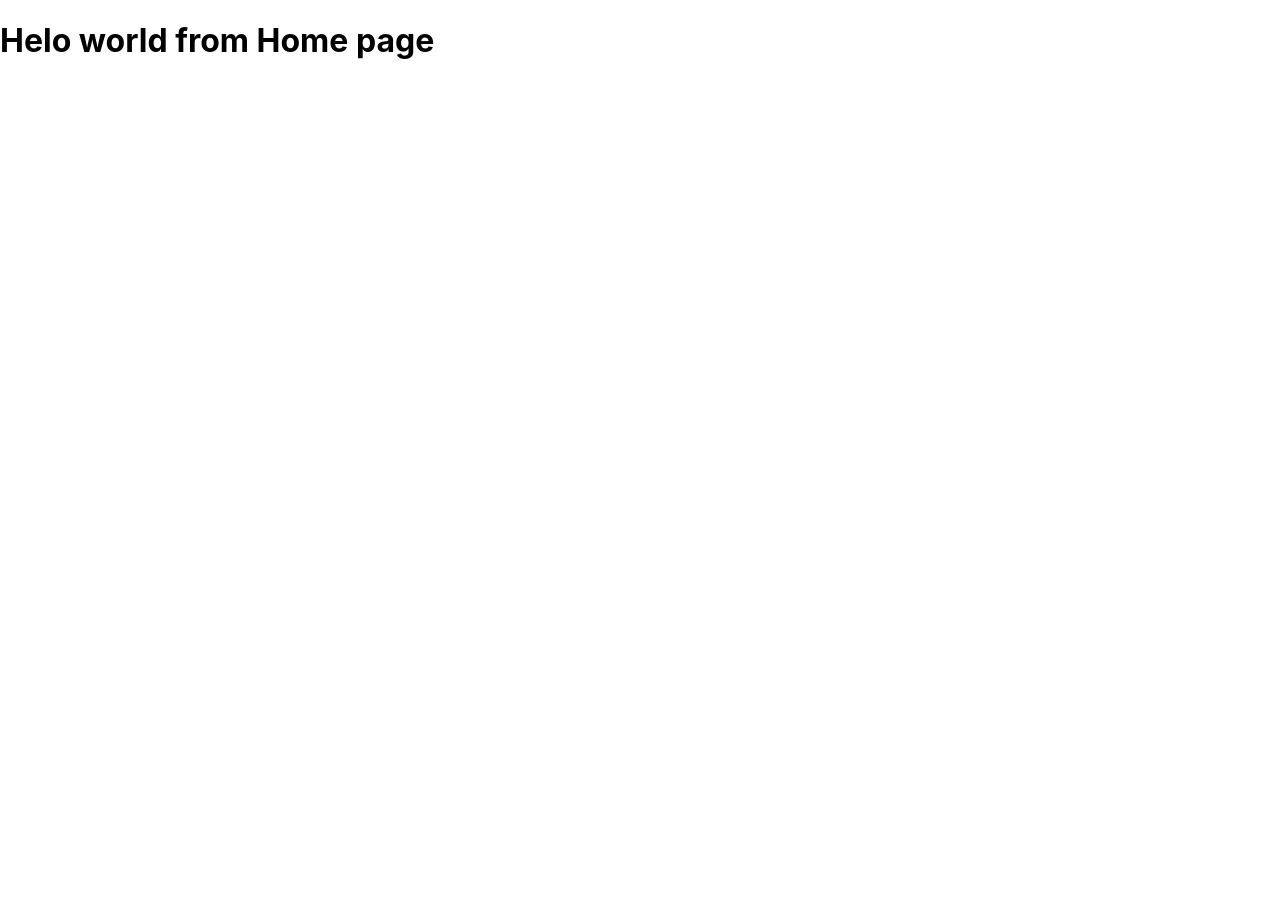
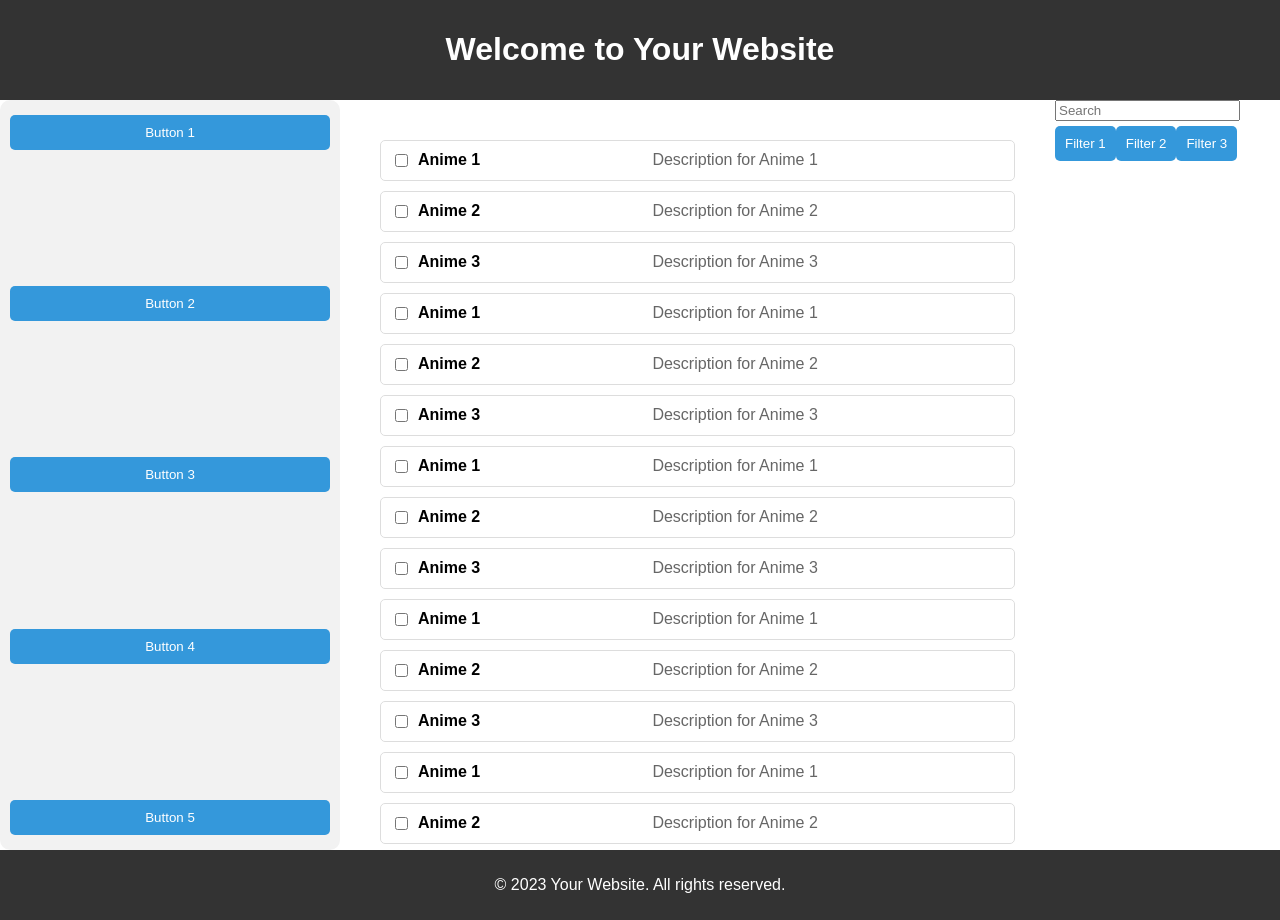
Before and after one commit to Maurice-Yu/personal-website, a React (Create React App) app in the folder myanimelistfe/: page / in a window 1280 px wide. Before the commit the page ends 800 px from the top, so only its background shows below. Built offline with nearby package versions, Linux system fonts and the light colour scheme.

Commit message:
finished FE for pages

```diff
--- a/myanimelistfe/src/App.js
+++ b/myanimelistfe/src/App.js
@@ -5,13 +5,14 @@ import {Login} from './pages/Login'
 import {NotFound} from './pages/NotFound'
 import {BrowserRouter as Router,Routes,Route, useRoutes} from 'react-router-dom';
 import RoutesMap from './RoutesMap.js';
+
 function App() {
   return (
     <Router>
     <Routes>
     <Route path="/" element={<Home />}/>
     <Route path="/login" element={<Login />}/>
-    <Route element={<NotFound />}/>
+    <Route path ="/test" element={<NotFound />}/>
     {/* <Route path="/home">
         <Home />
     </Route>
--- /dev/null
+++ b/myanimelistfe/src/css/Home.css
@@ -0,0 +1,93 @@
+body {
+    margin: 0;
+    font-family: Arial, sans-serif;
+    display: flex;
+    flex-direction: column;
+    min-height: 100vh;
+  }
+
+  header {
+    background-color: #333;
+    color: white;
+    padding: 10px;
+    text-align: center;
+  }
+
+  .flex-container {
+    display: flex;
+    flex: 1;
+    flex-direction: column; /* Change to column layout */
+  }
+
+  .main-content {
+    flex: 1;
+    display: flex; /* Use flex layout */
+    justify-content: space-between; /* Vertically center the content */
+  }
+
+  .left-column {
+    display: flex;
+    flex-direction: column;
+    justify-content: space-between;
+    background-color: #f2f2f2;
+    padding: 10px;
+    border-radius: 10px;
+    width: 25%;
+  }
+  .right-column {
+    display: flex;
+    flex-direction: column;
+    flex: 1;
+  }
+  .button {
+    background-color: #3498db;
+    color: white;
+    border: none;
+    padding: 10px;
+    margin: 5px 0;
+    text-align: center;
+    border-radius: 5px;
+    cursor: pointer;
+  }
+
+  .button:hover {
+    background-color: #2980b9;
+  }
+  .anime-entry {
+    display: flex;
+    align-items: center;
+    padding: 10px;
+    border: 1px solid #ddd;
+    border-radius: 5px;
+    margin-bottom: 10px;
+  }
+  .checkbox {
+    margin-right: 10px;
+  }
+
+  .title {
+    flex: 2;
+    font-weight: bold;
+  }
+
+  .description {
+    flex: 3;
+    color: #666;
+  }
+  footer {
+    background-color: #333;
+    color: white;
+    padding: 10px;
+    text-align: center;
+  }
+  .anime-list {
+    flex: 3;
+    padding: 20px;
+    overflow-y: auto; /* Enable vertical scrolling if needed */
+  }
+  .anime-list-container {
+    flex: 3;
+    padding: 20px;
+    overflow-y: auto; /* Enable vertical scrolling if needed */
+    max-height: calc(100vh - 90px); /* Subtract header and footer heights */
+  }
--- /dev/null
+++ b/myanimelistfe/src/css/Login.css
@@ -0,0 +1,7 @@
+.main_login_page
+{
+    display: flex;
+    justify-content: center;
+    align-items: center;
+    height: 800px;
+}
--- a/myanimelistfe/src/pages/Home.js
+++ b/myanimelistfe/src/pages/Home.js
@@ -1,6 +1,130 @@
+import "../css/Home.css";
+function Header() {
+    return (
+      <header>
+        <h1>Welcome to Your Website</h1>
+      </header>
+    );
+  }
+  function Footer() {
+    return (
+      <footer>
+        <p>&copy; {new Date().getFullYear()} Your Website. All rights reserved.</p>
+      </footer>
+    );
+  }
+
+  function LeftColumn() {
+    return (
+      <div className="left-column">
+        <button className="button">Button 1</button>
+        <button className="button">Button 2</button>
+        <button className="button">Button 3</button>
+        <button className="button">Button 4</button>
+        <button className="button">Button 5</button>
+      </div>
+    );
+  }
+  function SearchBar() {
+    return (
+      <div className="search-bar">
+        <input type="text" placeholder="Search" />
+      </div>
+    );
+  }
+
+  function SearchFilters() {
+    return (
+      <div className="search-buttons">
+        <button className="button">Filter 1</button>
+        <button className="button">Filter 2</button>
+        <button className="button">Filter 3</button>
+        {/* Add more filter buttons if needed */}
+      </div>
+    );
+  }
+  function AnimeEntry({ title, description }) {
+    return (
+      <div className="anime-entry">
+        <input type="checkbox" className="checkbox" />
+        <div className="title">{title}</div>
+        <div className="description">{description}</div>
+      </div>
+    );
+  }
+  function AnimeList() {
+    const animeEntries = [
+      { title: 'Anime 1', description: 'Description for Anime 1' },
+      { title: 'Anime 2', description: 'Description for Anime 2' },
+      { title: 'Anime 3', description: 'Description for Anime 3' },
+      { title: 'Anime 1', description: 'Description for Anime 1' },
+      { title: 'Anime 2', description: 'Description for Anime 2' },
+      { title: 'Anime 3', description: 'Description for Anime 3' },
+      { title: 'Anime 1', description: 'Description for Anime 1' },
+      { title: 'Anime 2', description: 'Description for Anime 2' },
+      { title: 'Anime 3', description: 'Description for Anime 3' },
+      { title: 'Anime 1', description: 'Description for Anime 1' },
+      { title: 'Anime 2', description: 'Description for Anime 2' },
+      { title: 'Anime 3', description: 'Description for Anime 3' },
+      { title: 'Anime 1', description: 'Description for Anime 1' },
+      { title: 'Anime 2', description: 'Description for Anime 2' },
+      { title: 'Anime 3', description: 'Description for Anime 3' },
+      { title: 'Anime 1', description: 'Description for Anime 1' },
+      { title: 'Anime 2', description: 'Description for Anime 2' },
+      { title: 'Anime 3', description: 'Description for Anime 3' },
+      { title: 'Anime 1', description: 'Description for Anime 1' },
+      { title: 'Anime 2', description: 'Description for Anime 2' },
+      { title: 'Anime 3', description: 'Description for Anime 3' },
+      { title: 'Anime 1', description: 'Description for Anime 1' },
+      { title: 'Anime 2', description: 'Description for Anime 2' },
+      { title: 'Anime 3', description: 'Description for Anime 3' },
+      { title: 'Anime 1', description: 'Description for Anime 1' },
+      { title: 'Anime 2', description: 'Description for Anime 2' },
+      { title: 'Anime 3', description: 'Description for Anime 3' },
+      // Add more anime entries as needed
+    ];
+
+    return (
+      <div className="anime-list">
+        {animeEntries.map((entry, index) => (
+          <AnimeEntry key={index} title={entry.title} description={entry.description} />
+        ))}
+      </div>
+    );
+  }
+  function MainContent() {
+    return (
+        <div className="main-content">
+          <div style={{ display: 'flex', flex: 2 }}>
+            <LeftColumn />
+            <div className="anime-list-container">
+              <AnimeList />
+            </div>
+            <RightColumn />
+          </div>
+        </div>
+      );
+    }
+  function RightColumn() {
+    return (
+      <div className="right-column">
+        <SearchBar />
+        <SearchFilters />
+      </div>
+    );
+  }
+
+
+
 export const Home = () =>
 {
     return (
-        <h1>Helo world from Home page</h1>
-    );
+
+        <div className="flex-container">
+        <Header />
+        <MainContent />
+        <Footer />
+      </div>
+
+        );
 }
--- a/myanimelistfe/src/pages/Login.js
+++ b/myanimelistfe/src/pages/Login.js
@@ -1,6 +1,51 @@
+import "../css/Login.css";
+import { redirect } from "react-router-dom";
+import React, { useState } from 'react';
+import { useEffect } from 'react';
+import { Route, Routes, useNavigate} from 'react-router-dom';
 export const Login= ()=> {
+  const navigate = useNavigate();
+  const [username, setUsername] = useState('');
+  const [password, setPassword] = useState('');
+  const handleUsernameChange = (event) => {
+    setUsername(event.target.value);
+  };
+
+  const handlePasswordChange = (event) => {
+    setPassword(event.target.value);
+  };
+
+
+  const handleLogin = () => {
+    // Add your login logic here
+    console.log('Logging in with username:', username, 'and password:', password);
+  };
+
+  const handleCreateAccount = () => {
+    // Add your account creation logic here
+    console.log('Creating account with username:', username, 'and password:', password);
+  };
     return (
-    <h1>hello world from the Login page</h1>
+    <div className="main_login_page">
+      <table>
+        <tbody>
+          <tr>
+            <td><label>Username:</label></td>
+            <td><input type="text" value={username} onChange={handleUsernameChange} /></td>
+          </tr>
+          <tr>
+            <td><label>Password:</label></td>
+            <td><input type="password" value={password} onChange={handlePasswordChange} /></td>
+          </tr>
+          <tr>
+            <td colSpan="2" className="button-row">
+              <button onClick={() => navigate('/')}>Login</button>
+              <button onClick={handleCreateAccount}>Create Account</button>
+            </td>
+          </tr>
+        </tbody>
+      </table>
+    </div>
     );
   }
 
--- a/myanimelistfe/src/pages/NotFound.js
+++ b/myanimelistfe/src/pages/NotFound.js
@@ -1,5 +1,6 @@
 export const NotFound =() => {
     return (
+
     <h1>hello world from the NotFound page</h1>
     );
   }
```
